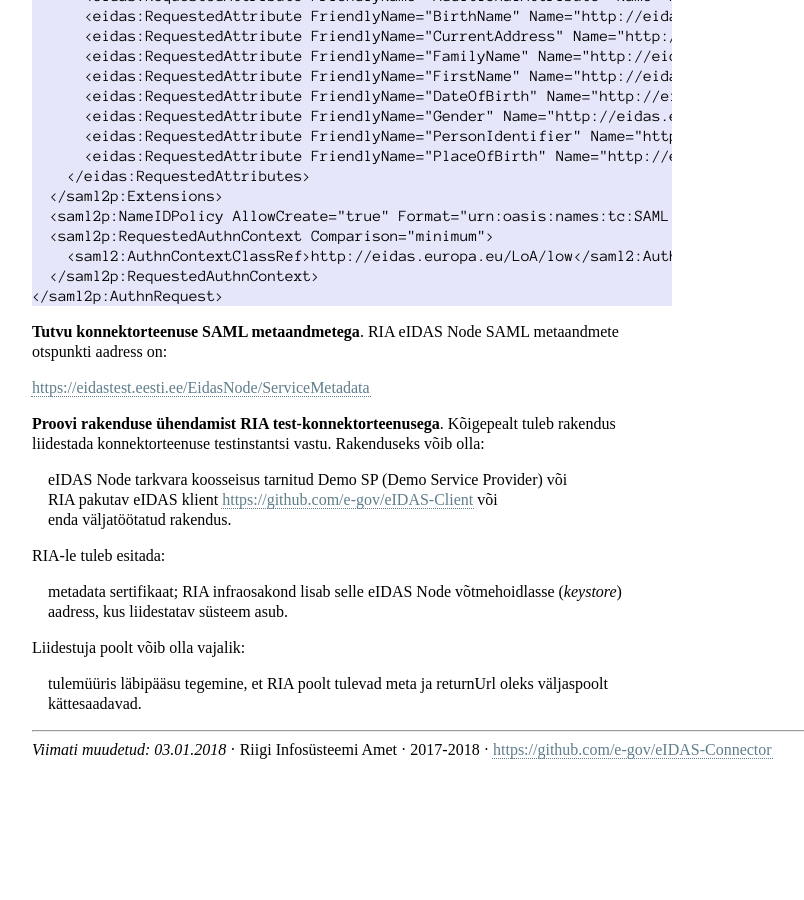
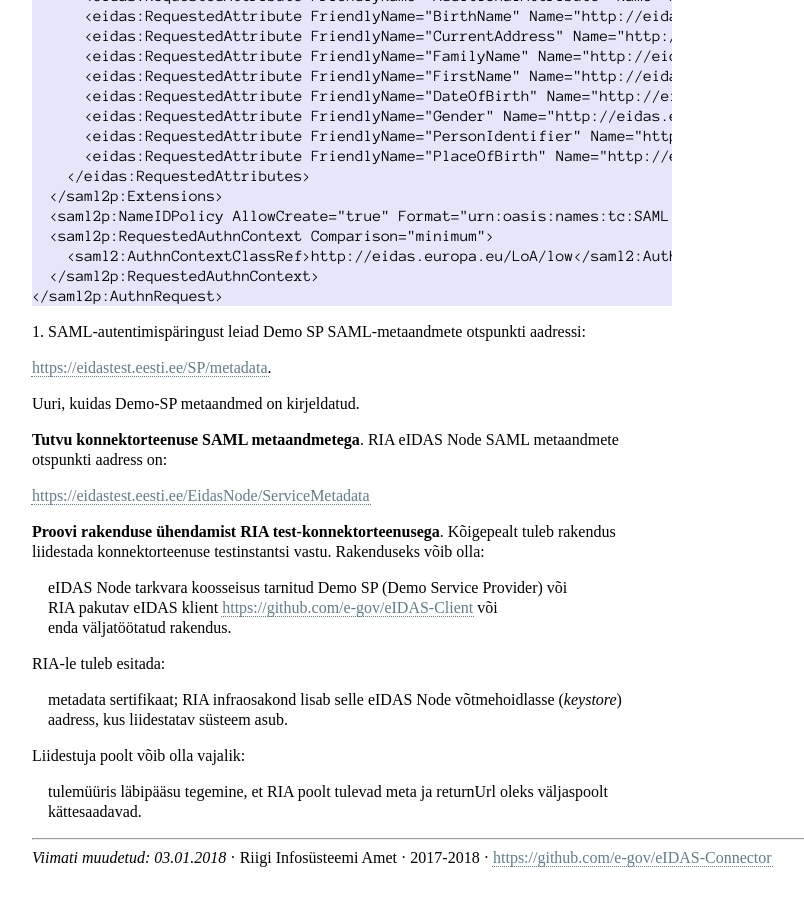
Before and after one commit to e-gov/eIDAS-Node, a Jekyll site: the page built from Spetsifikatsioon.md, in a window 1280 px wide and 900 px high, scrolled down 1643 px. Shown: the whole window, without its empty margins (0-804 px from the left). Built offline with Jekyll 4.4.1, drawn with Linux system fonts in a browser that asks for light colours; our own code applies the rules of GitHub Pages for plain Markdown files; before the commit the page ends 2435 px from its top, so only the background shows below that.

Commit message:
Update Spetsifikatsioon.md

`````diff
--- a/Spetsifikatsioon.md
+++ b/Spetsifikatsioon.md
@@ -96,6 +96,12 @@ GBVtKvFEAC4+O4APvtnMvjKhABpOOg==</ds:X509Certificate>
 </saml2p:AuthnRequest>
 ````
 
+6. SAML-autentimispäringust leiad Demo SP SAML-metaandmete otspunkti aadressi:
+
+  [https://eidastest.eesti.ee/SP/metadata](https://eidastest.eesti.ee/SP/metadata).
+
+  Uuri, kuidas Demo-SP metaandmed on kirjeldatud.
+
 __Tutvu konnektorteenuse SAML metaandmetega__. RIA eIDAS Node SAML metaandmete otspunkti aadress on:
 
   [https://eidastest.eesti.ee/EidasNode/ServiceMetadata](https://eidastest.eesti.ee/EidasNode/ServiceMetadata)
`````
